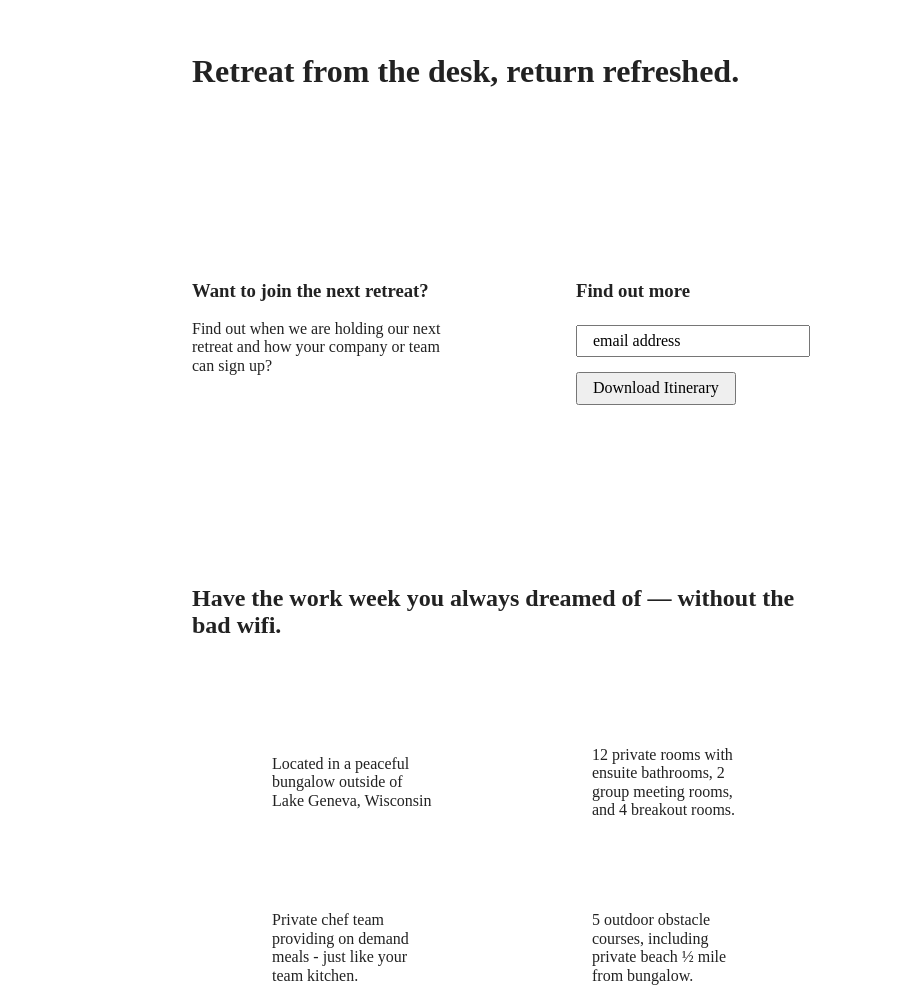
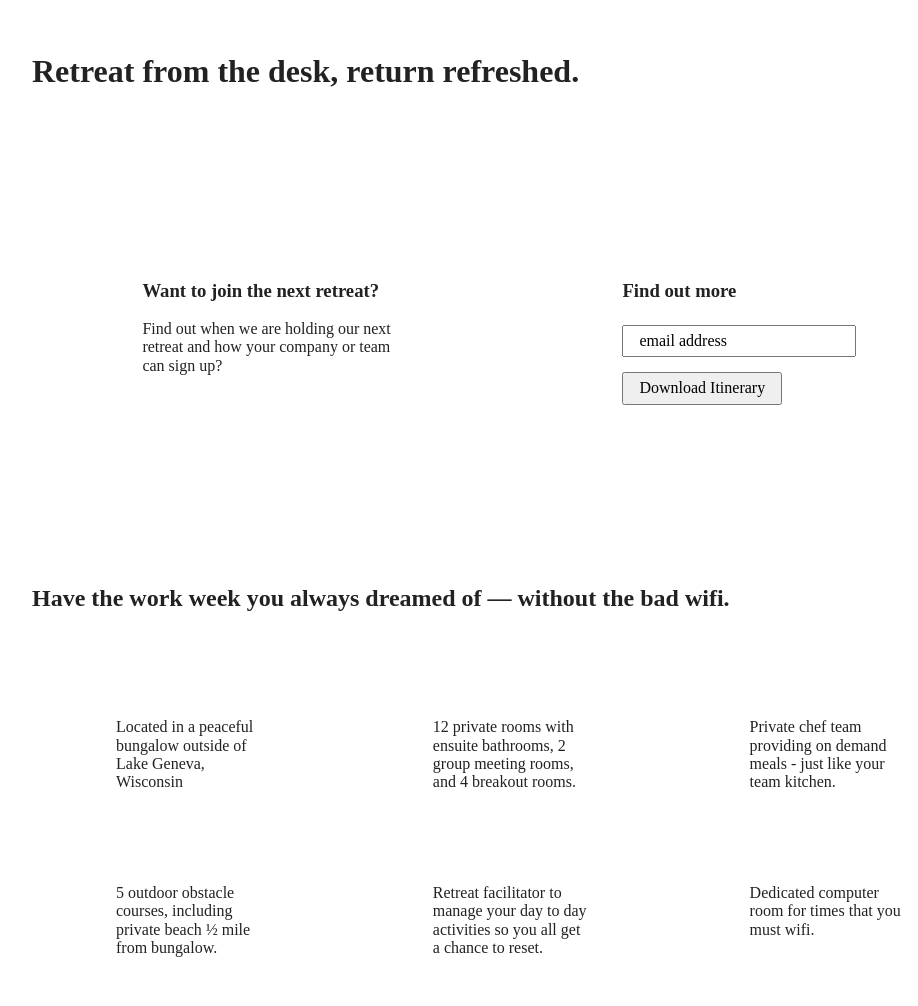
Before and after one commit to Theresa37/unpluggedresponsvie, a website built with Parcel: page index.html in a window 1280 px wide. Shown: the part 185-1191 px from the top of the page, without its empty margins (128-1046 px from the left). Built offline with nearby package versions, Linux system fonts and the light colour scheme.

Commit message:
Desktop media query added

```diff
--- a/css/main.css
+++ b/css/main.css
@@ -561,6 +561,64 @@
   /*Desktop syles here*/
 }
 
+/*General Styles*/
+
+.content-wrapper {
+  max-width: 960px;
+}
+
+/*hero-area*/
+
+.hero-area h1 {
+  width: 60%;
+}
+
+/* Aside */
+aside .content-wrapper {
+  justify-content: space-around;
+}
+
+aside .content-wrapper .form-description,
+aside .content-wrapper .form {
+  width: 27%;
+
+}
+
+/*features */
+
+.features h2 {
+  width: 92%;
+}
+
+.features article {
+  flex-basis: 33%;
+  align-self: flex-start;
+}
+
+
+/* Reviews */
+
+.reviews article div {
+  width: 44%;
+}
+
+/* ==========================================================================
+   About Page
+   ========================================================================== */
+.mission h2,
+.contact-section .content-wrapper h2 {
+   width: 96.25%
+}
+
+/* ==========================================================================
+   FAQ Page
+   ========================================================================== */
+.faq h2 {
+  width: 100%;
+}
+
+}
+
 
 @media print,
   (-webkit-min-device-pixel-ratio: 1.25),
```
